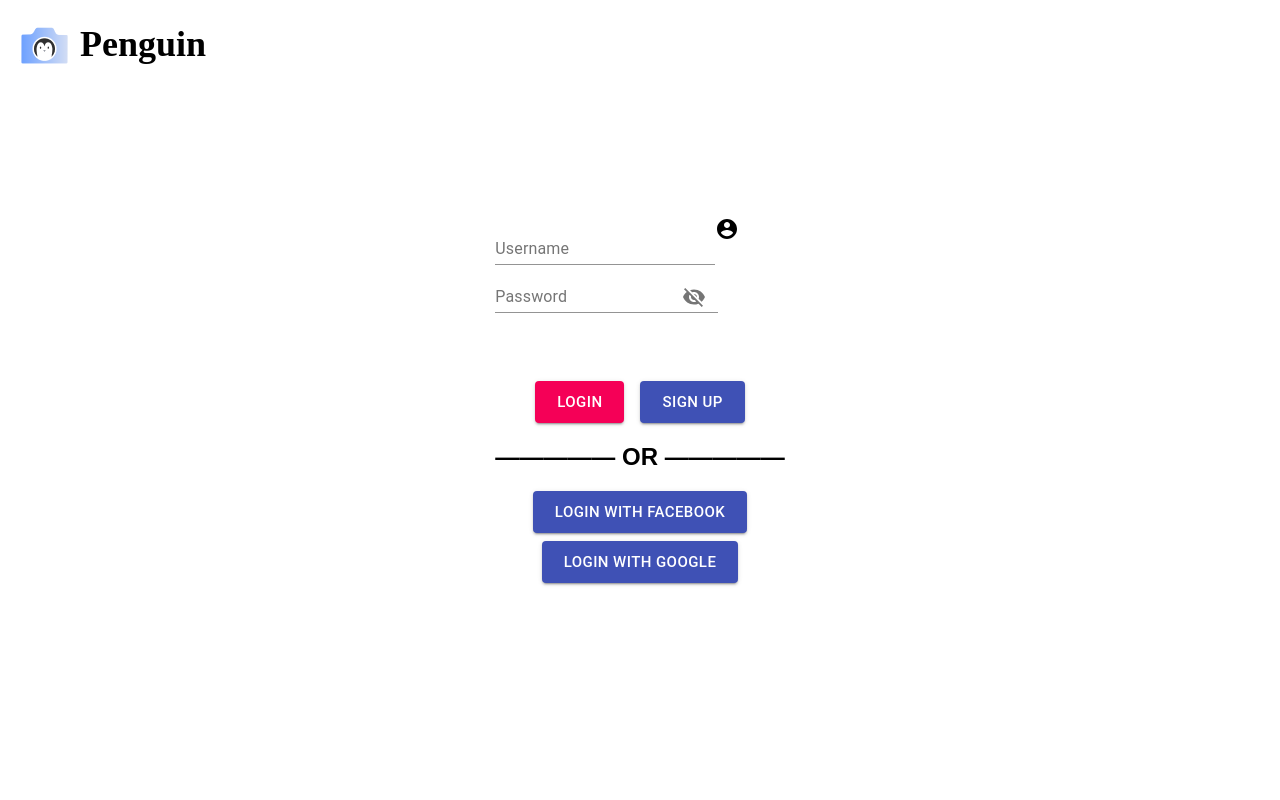
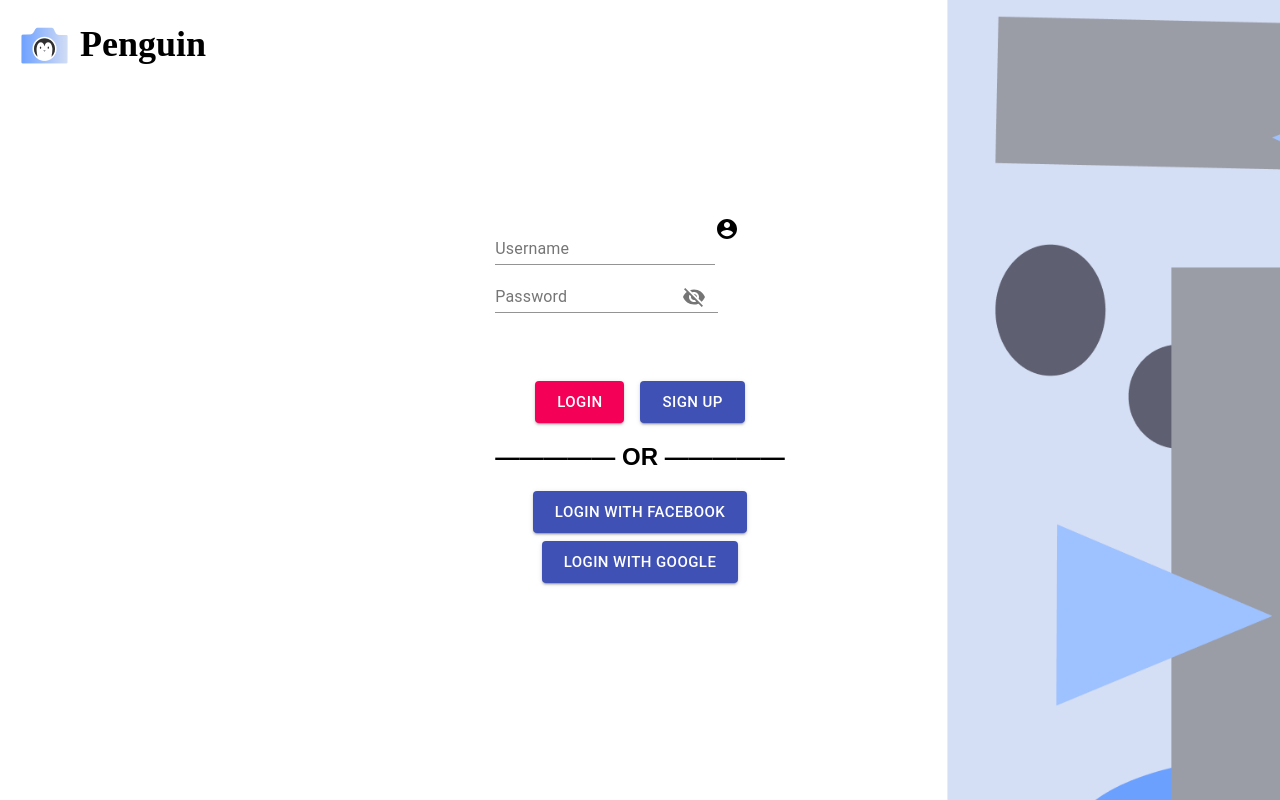
Before and after one commit to bluAsterisk/CECS448_Project, a React (Create React App) app in the folder Phase 3/penguin/: page /login in a window 1280 px wide. Built offline with nearby package versions, Linux system fonts and the light colour scheme.

Commit message:
Side graphic added, adjusted spacing for consistency

```diff
--- a/Phase 3/penguin/src/components/LoginPage/loginPage.js
+++ b/Phase 3/penguin/src/components/LoginPage/loginPage.js
@@ -5,12 +5,14 @@ import TextField from '@material-ui/core/TextField';
 import TextFieldPassword from './TextFieldPassword'
 import Grid from '@material-ui/core/Grid';
 import AccountCircle from '@material-ui/icons/AccountCircle';
+import SideBar from '../RegistrationPage/SideBar';
 
 
 function LoginPage(){
     return(
         <div>
             <Header />
+            <SideBar />
             <Grid
                 container
                 justify ='center'
--- a/Phase 3/penguin/src/components/RegistrationPage/registrationPage.js
+++ b/Phase 3/penguin/src/components/RegistrationPage/registrationPage.js
@@ -12,7 +12,7 @@ function RegistrationPage(){
         <div>
             <Header/>
             <SideBar/>
-            <Grid container spacing = {6} direction = "column" justify="center" alignItems="center">
+            <Grid container spacing = {0} direction = "column" justify="center" alignItems="center">
                 <Grid item>
                     <AlternateSignupButtons/>
                 </Grid>
```
